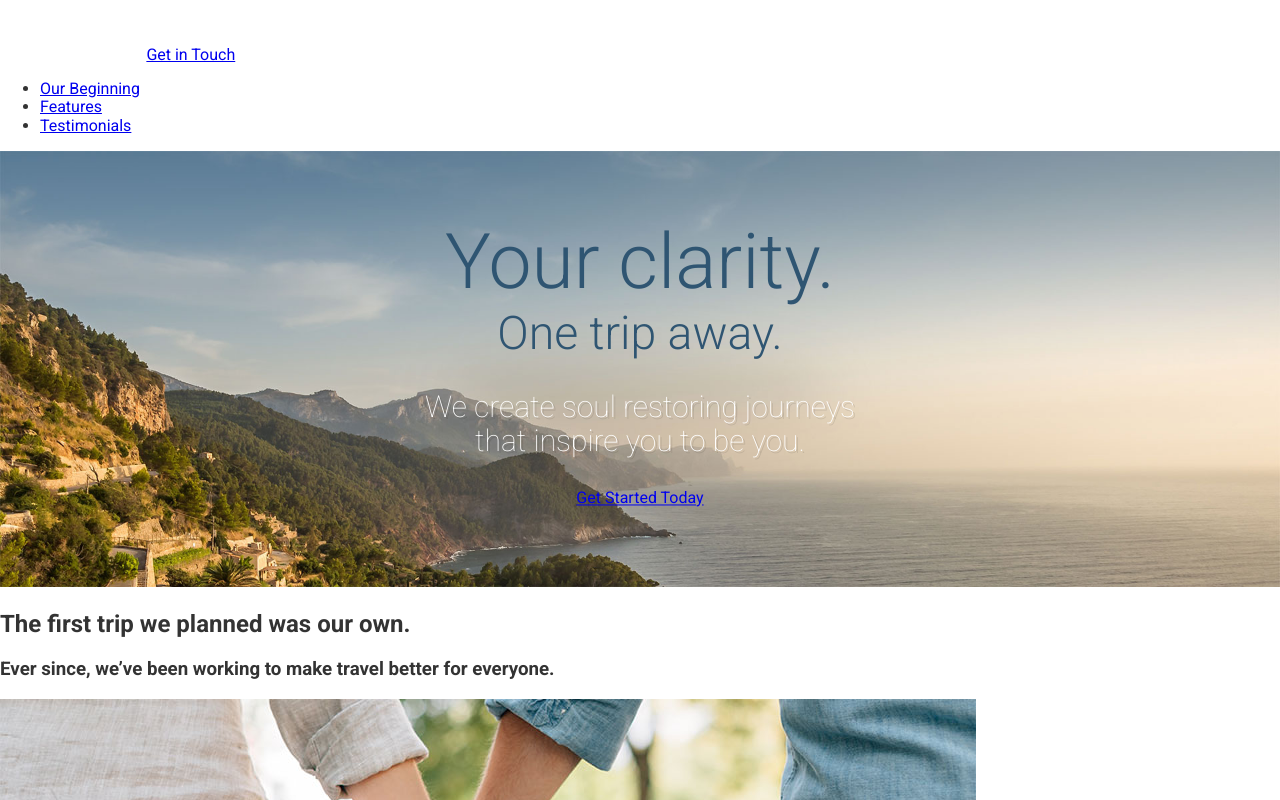
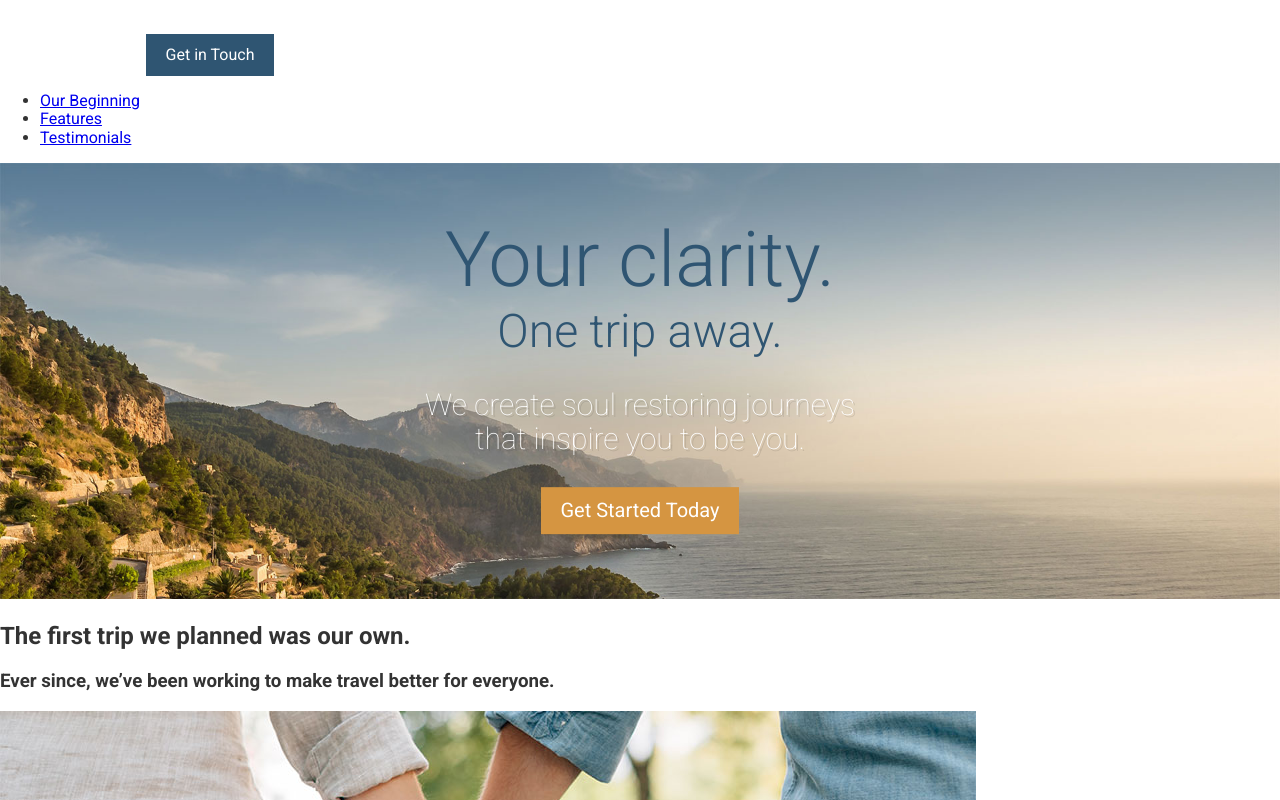
Before and after one commit to JericRice/travel-site, a website: page app/index.html in a window 1280 px wide. Shown: the top 800 px of the page. Drawn offline with Linux system fonts and the light colour scheme.

Commit message:
styled buttons

```diff
--- /dev/null
+++ b/app/assets/styles/base/_variables.css
@@ -0,0 +1,2 @@
+$mainBlue: #2f5572;
+$mainOrange: #d59541;
--- /dev/null
+++ b/app/assets/styles/modules/_btn.css
@@ -0,0 +1,16 @@
+.btn {
+    background-color: $mainBlue;
+    color: #fff;
+    text-decoration: none;
+    padding: .75rem 1.2rem;
+    display: inline-block;
+
+    &--orange {
+        background-color: $mainOrange;
+    }
+
+    &--large {
+        font-size: 1.25rem;
+        padding: .1.1rem 1.9rem;
+    }
+}
--- a/app/assets/styles/modules/_large-hero.css
+++ b/app/assets/styles/modules/_large-hero.css
@@ -12,14 +12,14 @@
 
     &__title {
         font-weight: 300;
-        color: #2f5572;
+        color: $mainBlue;
         font-size: 4.8rem;
         margin: 0;
     }
 
     &__subtitle {
         font-weight: 300;
-        color: #2f5572;
+        color: $mainBlue;
         font-size: 2.9rem;
         margin: 0;
     }
--- a/app/assets/styles/styles.css
+++ b/app/assets/styles/styles.css
@@ -1,3 +1,5 @@
 @import 'normalize.css';
 @import 'base/_global.css';
+@import 'base/_variables.css';
 @import 'modules/_large-hero.css';
+@import 'modules/_btn.css';
--- a/app/index.html
+++ b/app/index.html
@@ -10,7 +10,7 @@
 <body>
   <header>
     <img src="assets/images/icons/clear-view-escapes.svg">
-    <a href="#">Get in Touch</a>
+    <a href="#" class="btn">Get in Touch</a>
     <nav>
       <ul>
         <li><a href="#our-beginning">Our Beginning</a></li>
@@ -26,7 +26,7 @@
       <h1 class="large-hero__title">Your clarity.</h1>
       <h2 class="large-hero__subtitle" >One trip away.</h2>
       <p class="large-hero__description">We create soul restoring journeys that inspire you to be you.</p>
-      <p><a href="#">Get Started Today</a></p>
+      <p><a href="#" class="btn btn--orange btn--large ">Get Started Today</a></p>
   </div>
   </div>
 
@@ -83,7 +83,7 @@
   </div>
 
   <footer>
-    <p>Copyright &copy; 2016 Clear View Escapes. All rights reserved. <a href="#">Get in Touch</a></p>
+    <p>Copyright &copy; 2016 Clear View Escapes. All rights reserved. <a href="#" class="btn btn--orange">Get in Touch</a></p>
   </footer>
   <script src="bundled.js"></script>
   <!-- Leave this commented out HTML here until you need it for an upcoming "modal" lesson
```
Also changed, not shown: app/bundled.js (+1 -1 lines).
